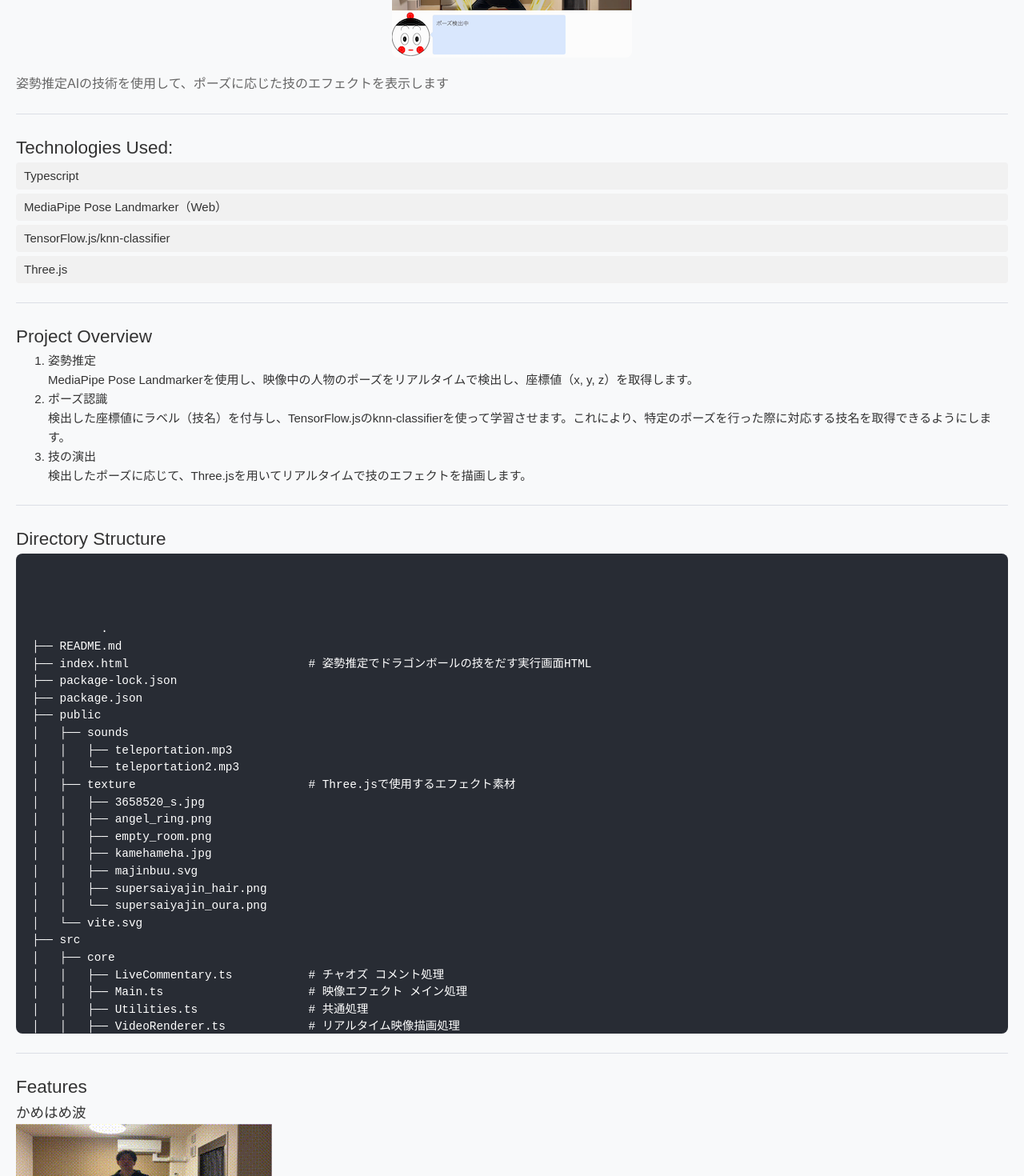
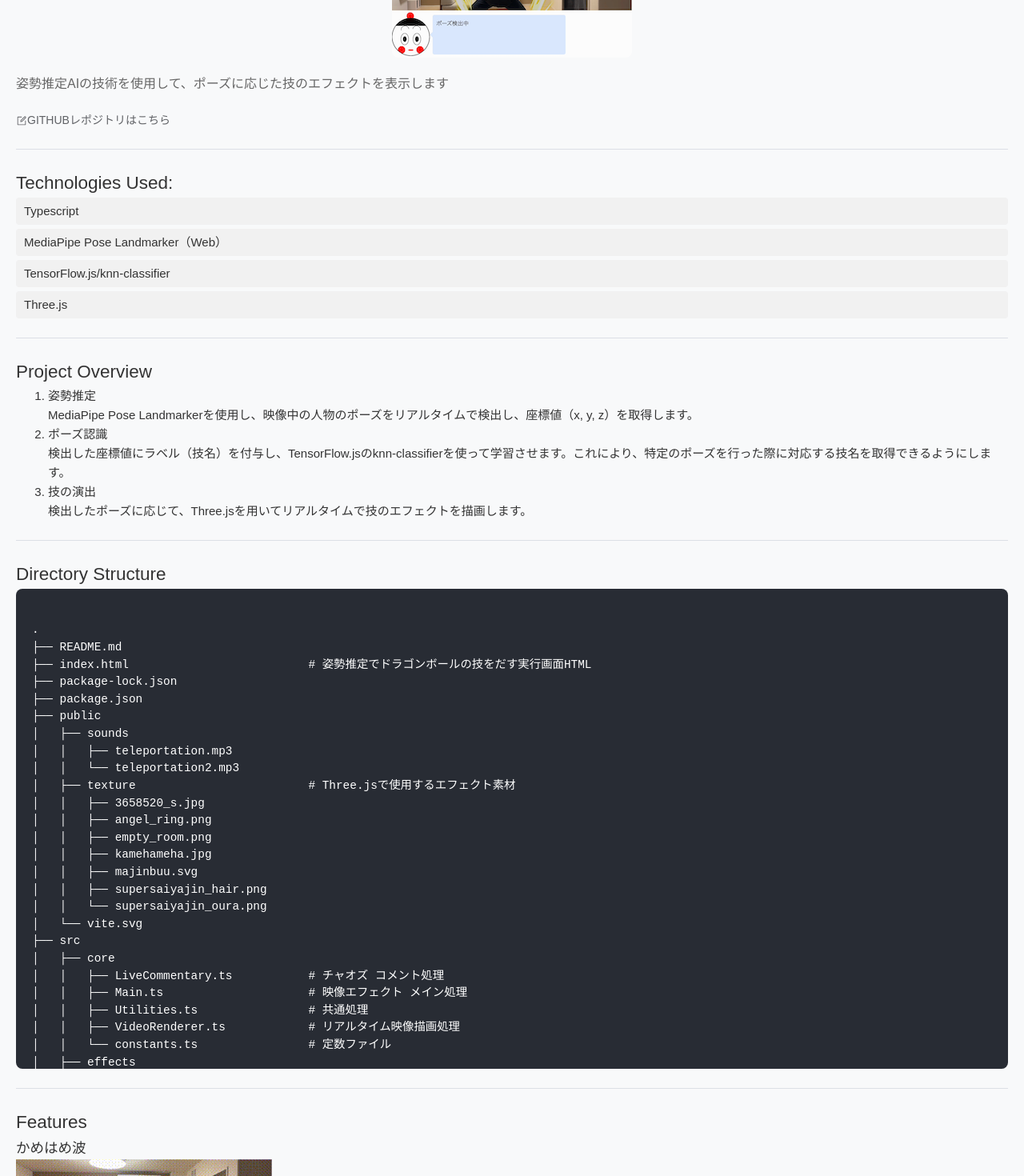
Before and after one commit to JunyaUkyou/my-portfolio, a Vue app: page /projects/1 in a window 1280 px wide. Shown: the part 260-1730 px from the top of the page at 80% size. Built offline with nearby package versions, Linux system fonts and the light colour scheme.

Commit message:
const定義

```diff
--- /dev/null
+++ b/src/assets/data/constants.ts
@@ -0,0 +1,3 @@
+export const ALLOWED_URLS: string[] = [
+  "https://github.com/JunyaUkyou/dragonball-effects",
+] as const;
--- /dev/null
+++ b/src/assets/data/directoryStructure.ts
@@ -0,0 +1,54 @@
+export const directoryStructure = `.
+├── README.md
+├── index.html                          # 姿勢推定でドラゴンボールの技をだす実行画面HTML
+├── package-lock.json
+├── package.json
+├── public
+│   ├── sounds
+│   │   ├── teleportation.mp3
+│   │   └── teleportation2.mp3
+│   ├── texture                         # Three.jsで使用するエフェクト素材
+│   │   ├── 3658520_s.jpg
+│   │   ├── angel_ring.png
+│   │   ├── empty_room.png
+│   │   ├── kamehameha.jpg
+│   │   ├── majinbuu.svg
+│   │   ├── supersaiyajin_hair.png
+│   │   └── supersaiyajin_oura.png
+│   └── vite.svg
+├── src
+│   ├── core
+│   │   ├── LiveCommentary.ts           # チャオズ コメント処理
+│   │   ├── Main.ts                     # 映像エフェクト メイン処理
+│   │   ├── Utilities.ts                # 共通処理
+│   │   ├── VideoRenderer.ts            # リアルタイム映像描画処理
+│   │   └── constants.ts                # 定数ファイル
+│   ├── effects
+│   │   ├── AngelRing.ts                # 天使の輪 エフェクト処理
+│   │   ├── BaseEffect.ts
+│   │   ├── BigBangAttack.ts            # ビッグバンアタック エフェクト処理
+│   │   ├── Heaven.ts                   # 天国イベント処理
+│   │   ├── Kamehameha.ts               # かめはめ波 エフェクト処理
+│   │   ├── MajinBuu.ts                 # 魔人ブウ エフェクト処理
+│   │   ├── Spark.ts
+│   │   ├── SparkEmitter.ts
+│   │   ├── SparkEmitter_in.ts
+│   │   ├── Sphere.ts
+│   │   ├── SuperSaiyajin.ts            # スーパーサイヤ人（髪の毛）エフェクト処理
+│   │   ├── SuperSaiyajinEvent.ts       # スーパーサイヤ人エフェクト処理
+│   │   ├── SuperSaiyajinOura.ts        # スーパーサイヤ人（オーラ）エフェクト処理
+│   │   ├── Teleportation.ts            # 瞬間移動エフェクト処理
+│   │   └── parts
+│   ├── index.ts                        # index.htmlから起動するJS処理、ここで姿勢推定処理、分類処理、映像エフェクト処理を起動する
+│   ├── models                          # 分類モデルと姿勢推定処理
+│   │   ├── classifier.ts               # KNN分類器を使用したポーズの分類処理
+│   │   ├── knn-classifier-model.text   # ポーズ学習画面で学習した重みをここに配置する
+│   │   └── landmarker.ts               # Mediapipeを使用した姿勢推定処理
+│   ├── style.scss
+│   ├── train.ts                        # ポーズ学習のメイン処理、学習した重みをダウンロードする
+│   ├── types.ts
+│   ├── typescript.svg
+│   └── vite-env.d.ts
+├── train.html                          # ポーズ学習画面HTML
+├── tsconfig.json
+└── vite.config.js`;
--- a/src/assets/main.css
+++ b/src/assets/main.css
@@ -130,7 +130,6 @@ body {
   overflow-x: auto;
   font-size: 0.9rem;
   line-height: 1.5;
-  height: 600px;
 }
 
 .code-block code {
--- /dev/null
+++ b/src/components/CodeBlock.vue
@@ -0,0 +1,19 @@
+<script setup lang="ts">
+interface Props {
+  code: string;
+  styleArray?: string[];
+}
+
+const props = withDefaults(defineProps<Props>(), {
+  styleArray: () => [] as string[],
+});
+
+import { ref } from "vue";
+const style = ref<Array<string>>(props.styleArray);
+</script>
+
+<template>
+  <pre class="code-block" :style="style">
+        <code>{{ props.code  }} </code>
+    </pre>
+</template>
--- /dev/null
+++ b/src/components/Link.vue
@@ -0,0 +1,29 @@
+<script setup lang="ts">
+interface Props {
+  url: string;
+  name: string;
+}
+
+import { ref } from "vue";
+import { Edit } from "@element-plus/icons-vue";
+import { ALLOWED_URLS } from "@/assets/data/constants";
+
+const props = defineProps<Props>();
+const url = ref(props.url);
+const name = ref(props.name);
+
+const goToUrl = () => {
+  const targetUrl = url.value.trim();
+  if (ALLOWED_URLS.includes(targetUrl)) {
+    window.location.href = targetUrl;
+  } else {
+    console.warn("GitHub URL is not available for this project.");
+  }
+};
+</script>
+
+<template>
+  <el-link :icon="Edit" @click="goToUrl" rel="noopener noreferrer">{{
+    name
+  }}</el-link>
+</template>
--- a/src/views/ProjectDetail.vue
+++ b/src/views/ProjectDetail.vue
@@ -6,6 +6,9 @@
     <!-- メインプロジェクト画像 -->
     <img :src="project?.thumbnail" alt="Project image" class="project-image" />
     <p class="project-description">{{ project?.description }}</p>
+
+    <Link :url="project!.githubUrl" name="GITHUBレポジトリはこちら" />
+
     <el-divider />
 
     <!-- 技術情報 -->
@@ -33,66 +36,7 @@
 
     <div class="directory-structure">
       <h2>Directory Structure</h2>
-      <pre class="code-block">
-
-        <code>
-          .
-├── README.md
-├── index.html                          # 姿勢推定でドラゴンボールの技をだす実行画面HTML
-├── package-lock.json
-├── package.json
-├── public
-│   ├── sounds
-│   │   ├── teleportation.mp3
-│   │   └── teleportation2.mp3
-│   ├── texture                         # Three.jsで使用するエフェクト素材
-│   │   ├── 3658520_s.jpg
-│   │   ├── angel_ring.png
-│   │   ├── empty_room.png
-│   │   ├── kamehameha.jpg
-│   │   ├── majinbuu.svg
-│   │   ├── supersaiyajin_hair.png
-│   │   └── supersaiyajin_oura.png
-│   └── vite.svg
-├── src
-│   ├── core
-│   │   ├── LiveCommentary.ts           # チャオズ コメント処理
-│   │   ├── Main.ts                     # 映像エフェクト メイン処理
-│   │   ├── Utilities.ts                # 共通処理
-│   │   ├── VideoRenderer.ts            # リアルタイム映像描画処理
-│   │   └── constants.ts                # 定数ファイル
-│   ├── effects
-│   │   ├── AngelRing.ts                # 天使の輪 エフェクト処理
-│   │   ├── BaseEffect.ts
-│   │   ├── BigBangAttack.ts            # ビッグバンアタック エフェクト処理
-│   │   ├── Heaven.ts                   # 天国イベント処理
-│   │   ├── Kamehameha.ts               # かめはめ波 エフェクト処理
-│   │   ├── MajinBuu.ts                 # 魔人ブウ エフェクト処理
-│   │   ├── Spark.ts
-│   │   ├── SparkEmitter.ts
-│   │   ├── SparkEmitter_in.ts
-│   │   ├── Sphere.ts
-│   │   ├── SuperSaiyajin.ts            # スーパーサイヤ人（髪の毛）エフェクト処理
-│   │   ├── SuperSaiyajinEvent.ts       # スーパーサイヤ人エフェクト処理
-│   │   ├── SuperSaiyajinOura.ts        # スーパーサイヤ人（オーラ）エフェクト処理
-│   │   ├── Teleportation.ts            # 瞬間移動エフェクト処理
-│   │   └── parts
-│   ├── index.ts                        # index.htmlから起動するJS処理、ここで姿勢推定処理、分類処理、映像エフェクト処理を起動する
-│   ├── models                          # 分類モデルと姿勢推定処理
-│   │   ├── classifier.ts               # KNN分類器を使用したポーズの分類処理
-│   │   ├── knn-classifier-model.text   # ポーズ学習画面で学習した重みをここに配置する
-│   │   └── landmarker.ts               # Mediapipeを使用した姿勢推定処理
-│   ├── style.scss
-│   ├── train.ts                        # ポーズ学習のメイン処理、学習した重みをダウンロードする
-│   ├── types.ts
-│   ├── typescript.svg
-│   └── vite-env.d.ts
-├── train.html                          # ポーズ学習画面HTML
-├── tsconfig.json
-└── vite.config.js
-</code>
-
-      </pre>
+      <CodeBlock :code="directoryStructure" :style="['max-height:600px']" />
     </div>
     <el-divider />
 
@@ -112,14 +56,20 @@
 
     <el-divider />
     <!-- GitHub ボタン -->
-    <el-button type="primary" @click="goToGithub">View on GitHub</el-button>
+    <!-- <el-button type="primary" @click="goToGithub">View on GitHub</el-button> -->
   </div>
 </template>
 
 <script setup lang="ts">
 import { useProject } from "@/composables/useProject";
+import CodeBlock from "@/components/CodeBlock.vue";
+import Link from "@/components/Link.vue";
+import { directoryStructure } from "@/assets/data/directoryStructure";
 
 const project = useProject();
+if (project) {
+  console.log(project.value?.githubUrl);
+}
 
 const goToGithub = () => {
   if (project?.value?.githubUrl) {
```
